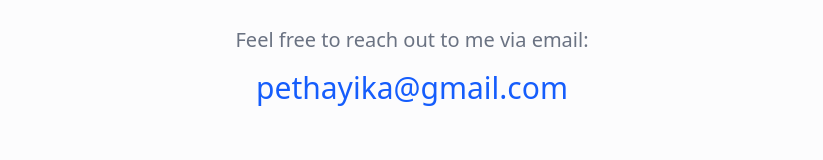
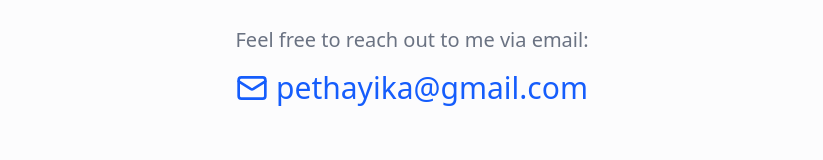
Before and after one commit to ThayikaPetchnui/thayika-portfolio-website, a React (Vite) app in the folder portfolio-website/: page / in a window 1280 px wide. Shown: the part 2486-2646 px from the top of the page, without its empty margins (228-1051 px from the left). Built offline with nearby package versions, Linux system fonts and the light colour scheme.

Commit message:
Feat: Add email icon to contact link
- Improves the visual representation of the contact email link.
- Adds a mail icon next to the email address.

```diff
--- a/portfolio-website/src/App.tsx
+++ b/portfolio-website/src/App.tsx
@@ -1,7 +1,7 @@
 import { useState, useEffect } from "react";
 import { Navbar } from "@/components/Navbar";
 import { Button } from "@/components/ui/button";
-import { ArrowRight, Box, X } from "lucide-react";
+import { ArrowRight, Box, Mail, X } from "lucide-react";
 
 // Full dataset of all assets
 const ALL_ARTWORKS = [
@@ -206,8 +206,9 @@
             </p>
             <a
               href="mailto:pethayika@gmail.com"
-              className="text-2xl md:text-3xl font-medium text-blue-600 hover:text-blue-800 hover:underline transition-colors"
+              className="inline-flex items-center gap-2 text-2xl md:text-3xl font-medium text-blue-600 hover:text-blue-800 hover:underline transition-colors"
             >
+              <Mail className="h-6 w-6 md:h-8 md:w-8" />
               pethayika@gmail.com
             </a>
           </div>
```
